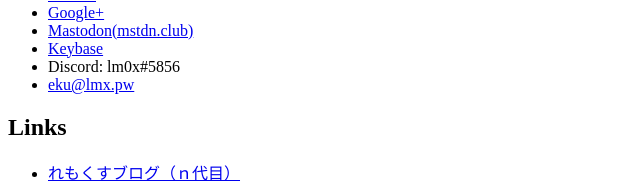
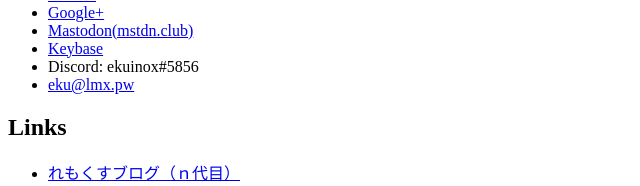
Before and after one commit to ekuinox/feelingso.blue, a Gatsby site: page /about in a window 1280 px wide. Shown: the part 259-445 px from the top of the page, 0-640 px from the left. Built offline with nearby package versions, Linux system fonts and the light colour scheme; Gatsby itself is replaced by a stand-in of ours.

Commit message:
update discord username

```diff
--- a/src/pages/about.tsx
+++ b/src/pages/about.tsx
@@ -24,7 +24,7 @@ export default class IndexPage extends React.Component {
 					<li>
 						<a href="https://keybase.io/lm0x">Keybase</a>
 					</li>
-					<li>Discord: lm0x#5856</li>
+					<li>Discord: ekuinox#5856</li>
 					<li>
 						<a href="mailto:eku@lmx.pw">eku@lmx.pw</a>
 					</li>
```
